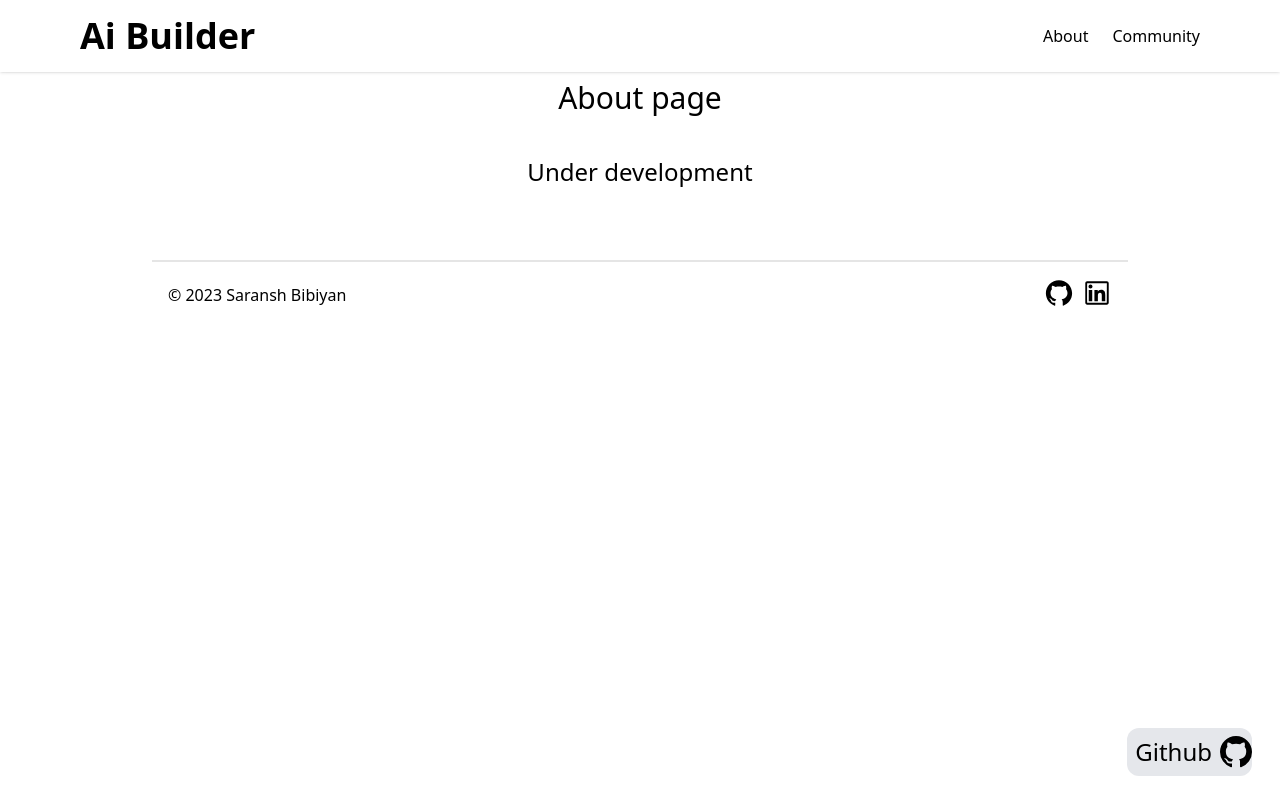
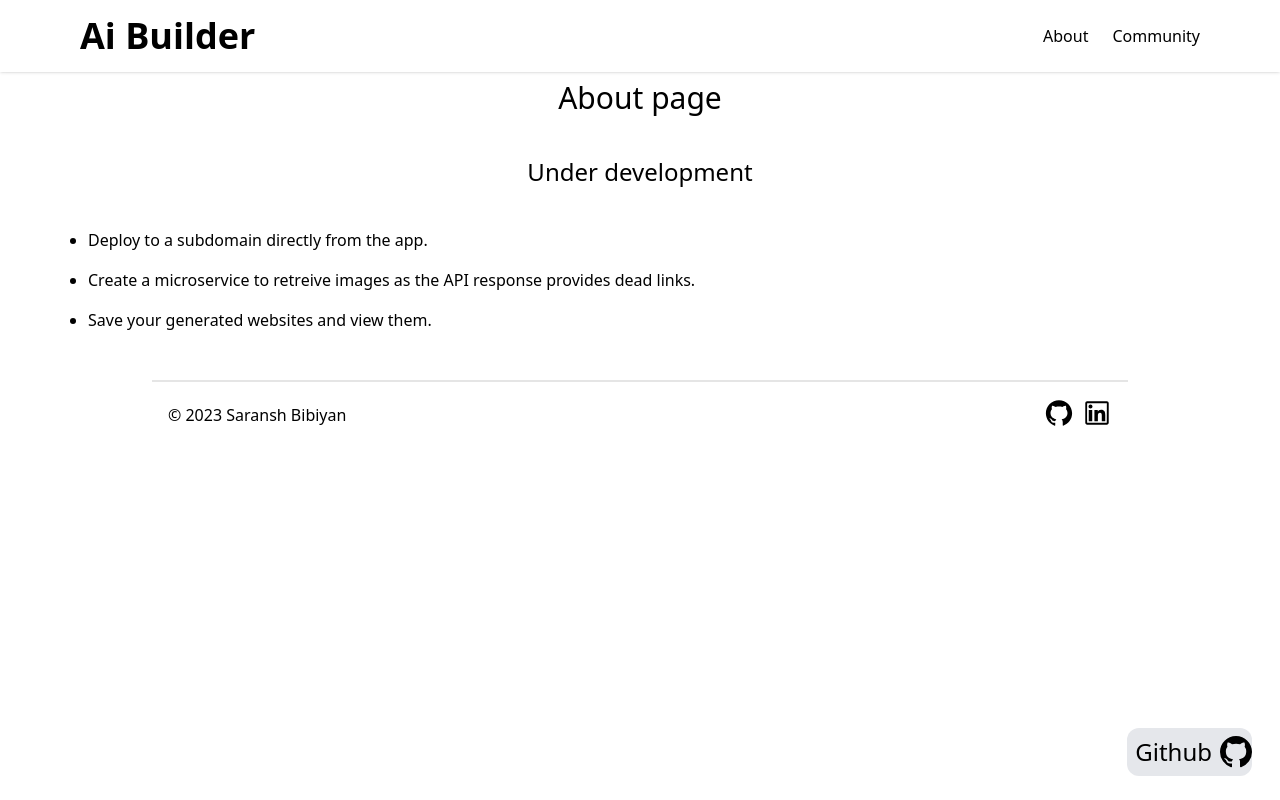
Before and after one commit to Saransh29/ai-builder, a Next.js app: page /about in a window 1280 px wide. Built offline with nearby package versions, Linux system fonts and the light colour scheme; no server answers.

Commit message:
updated the /about and /community info.

```diff
--- a/app/about/page.js
+++ b/app/about/page.js
@@ -27,11 +27,18 @@ export default function About() {
         <div className="w-full items-center justify-center text-center text-2xl px-6 pb-10 ">
           Under development
         </div>
-        {/* <ul className="list-outside list-disc ml-6 px-10">
-          <li className="text-1xl max-w-3xl pb-4"></li>
-          <li className="text-1xl max-w-3xl pb-4"></li>
-          <li className="text-1xl max-w-3xl pb-4"></li>
-        </ul> */}
+        <ul className="list-outside list-disc ml-6 px-10">
+          <li className="text-1xl max-w-3xl pb-4">
+            Deploy to a subdomain directly from the app.
+          </li>
+          <li className="text-1xl max-w-3xl pb-4">
+            Create a microservice to retreive images as the API response
+            provides dead links.
+          </li>
+          <li className="text-1xl max-w-3xl pb-4">
+            Save your generated websites and view them.
+          </li>
+        </ul>
         <Footer />
       </div>
     </div>
--- a/app/community/page.js
+++ b/app/community/page.js
@@ -27,11 +27,14 @@ export default function About() {
         <div className="w-full items-center justify-center text-center text-2xl px-6 pb-10 ">
           Under development
         </div>
-        {/* <ul className="list-outside list-disc ml-6 px-10">
-          <li className="text-1xl max-w-3xl pb-4"></li>
-          <li className="text-1xl max-w-3xl pb-4"></li>
-          <li className="text-1xl max-w-3xl pb-4"></li>
-        </ul> */}
+        <ul className="list-outside list-disc ml-6 px-10">
+          <li className="text-1xl max-w-3xl pb-4">
+            Will showcase the community built websites here.
+          </li>
+          <li className="text-1xl max-w-3xl pb-4">
+            Will add a rating system to rate the generated sites.
+          </li>
+        </ul>
         <Footer />
       </div>
     </div>
```
